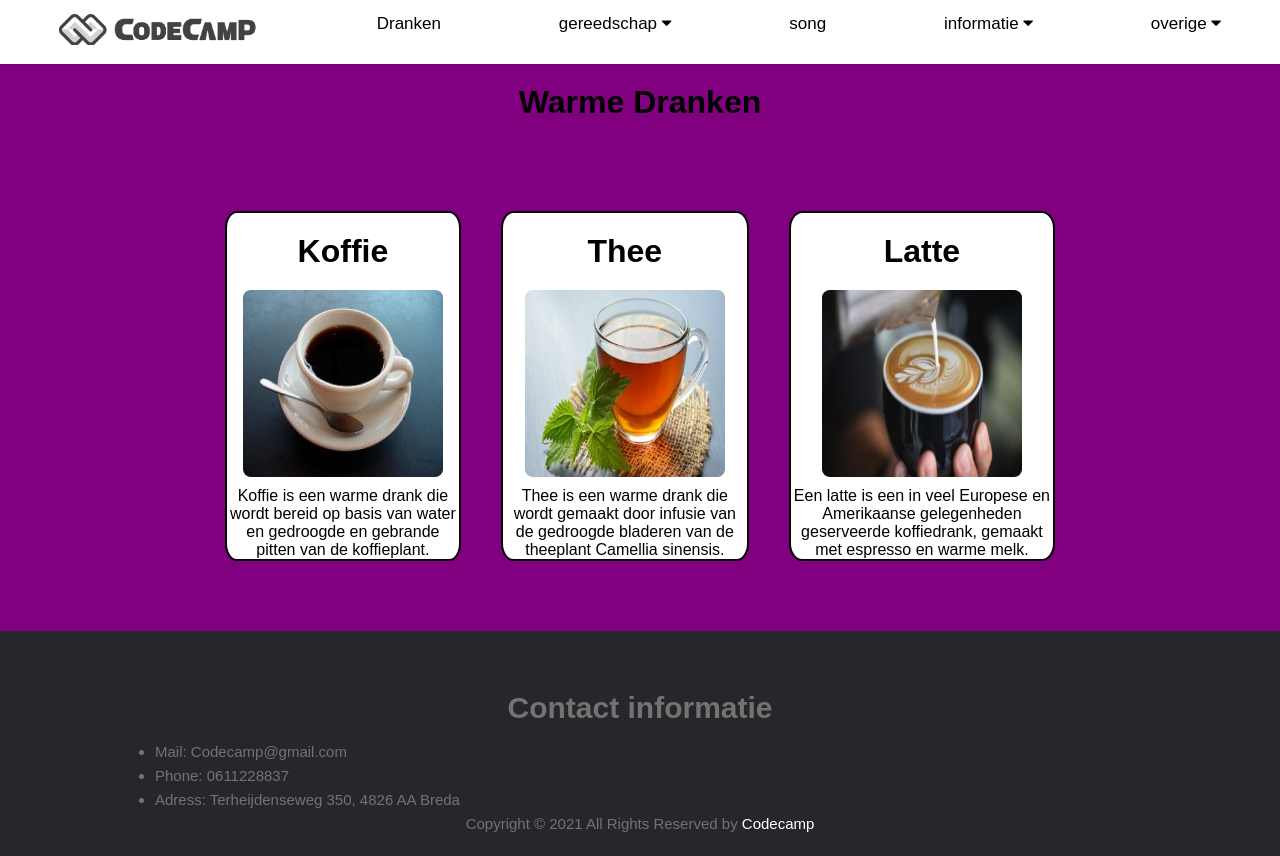
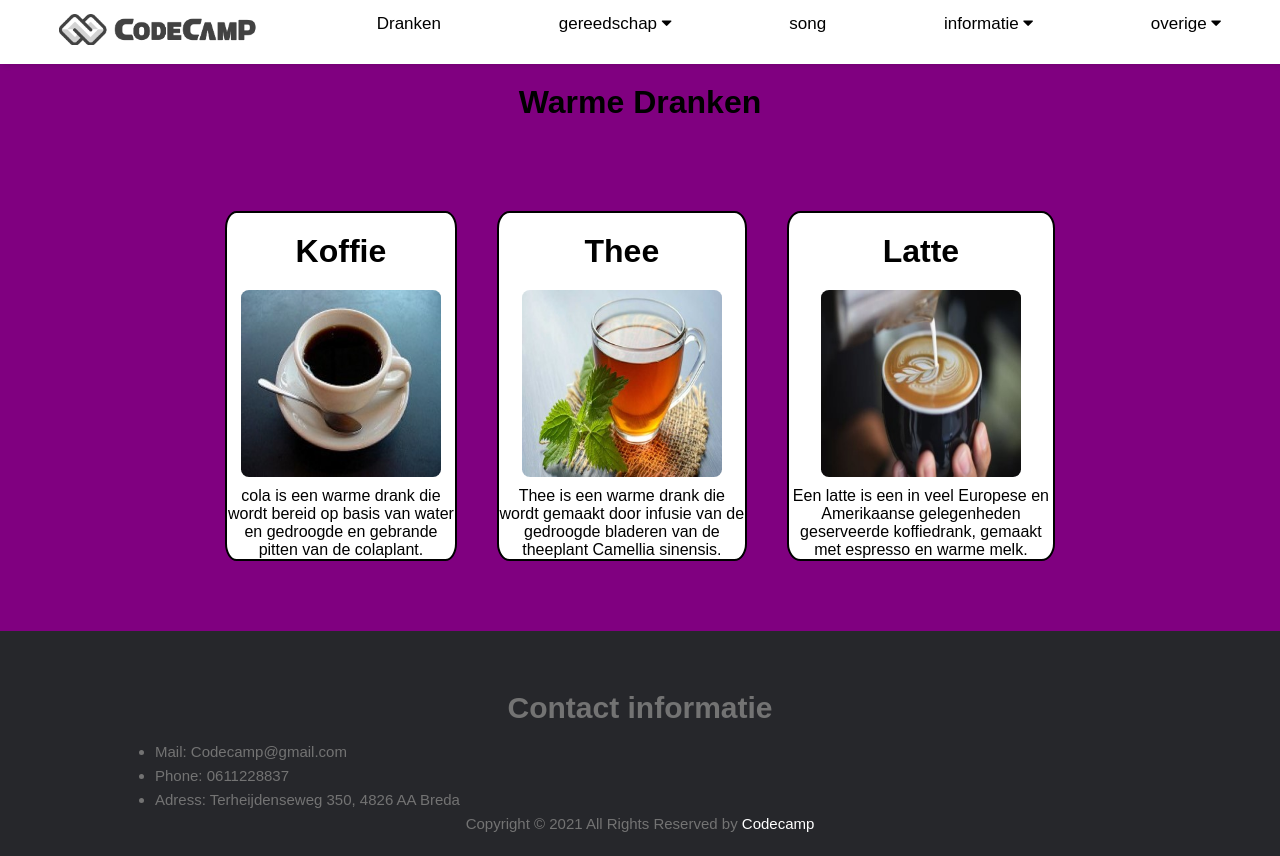
Before and after one commit to ibrahimhillowle/C2-CodeCamp, a PHP site: page /Warmedrank.php in a window 1280 px wide. Run offline with PHP 8.4, Linux system fonts and the light colour scheme; data that the repository does not hold is empty.

Commit message:
Update Warmedrank.php

```diff
--- a/Warmedrank.php
+++ b/Warmedrank.php
@@ -26,8 +26,8 @@ p {text-align: center;}
             <div class="img-container">
             <img src="img/koffie.jpg" alt="Koffie">
             </div>
-            <p>Koffie is een warme drank die wordt bereid op basis van water
-              en gedroogde en gebrande pitten van de koffieplant.</p>
+            <p>cola is een warme drank die wordt bereid op basis van water
+              en gedroogde en gebrande pitten van de colaplant.</p>
         </div>
         <div class="WarmeDranken-2">
             <h1>
```
